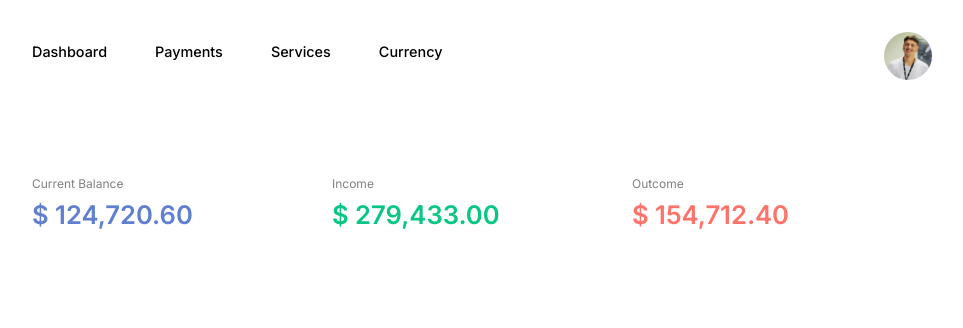
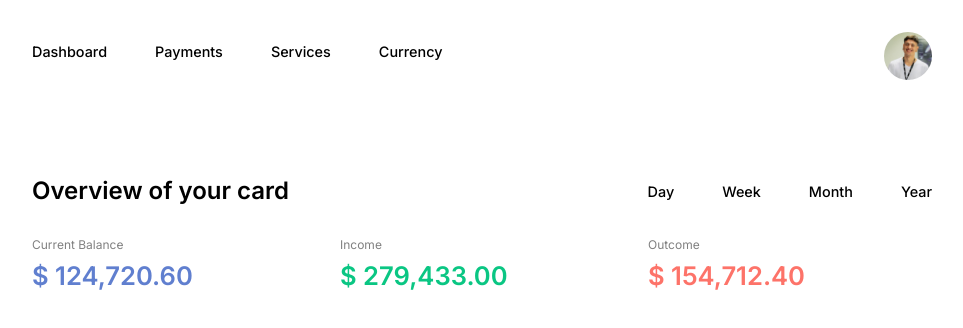
Before and after one commit to Codfect/layout-test, a React (Create React App) app in the folder client/: page / in a window 1280 px wide. Shown: the top 328 px of the page, without its empty margins (158-1121 px from the left). Built offline with nearby package versions, Linux system fonts and the light colour scheme.

Commit message:
Dashboard section

```diff
--- a/client/src/components/Dashboard/index.tsx
+++ b/client/src/components/Dashboard/index.tsx
@@ -4,6 +4,16 @@ import { Summary } from '../Summary';
 export function Dashboard() {
   return(
     <Container>
+      <section>
+        <h1>Overview of your card</h1>
+        <ul>
+          <li><a href="/">Day</a></li>
+          <li><a href="/">Week</a></li>
+          <li><a href="/">Month</a></li>
+          <li><a href="/">Year</a></li>
+          <div></div>
+        </ul>
+      </section>
       <Summary></Summary>
     </Container>
   );
--- a/client/src/components/Dashboard/styles.ts
+++ b/client/src/components/Dashboard/styles.ts
@@ -3,4 +3,30 @@ import styled from 'styled-components';
 export const Container = styled.main`
   max-width: 900px;
   margin: 0 auto;
+
+  section {
+    margin-top: 4rem;
+    display: flex;
+    align-items: center;
+    justify-content: space-between;
+
+    li {
+      list-style: none;
+      display: inline-block;
+      margin-left: 3rem;
+      position: relative;
+    }
+
+    a {
+      text-decoration: none;
+      color: #000;
+      font-weight: 500;
+      font-size: 0.9rem;
+      transition: 0.3s;
+    }
+
+    a:hover {
+      color: var(--currentBalance);
+    }
+  }
 `;
--- a/client/src/components/Summary/styles.ts
+++ b/client/src/components/Summary/styles.ts
@@ -3,8 +3,9 @@ import styled from "styled-components";
 export const Container = styled.div`
   display: grid;
   grid-template-columns: repeat(3, 1fr);
+  gap: 1.5rem;
   max-width: 100%;
-  margin-top: 4rem;
+  margin-top: 2rem;
 
   div {
     header {
```
